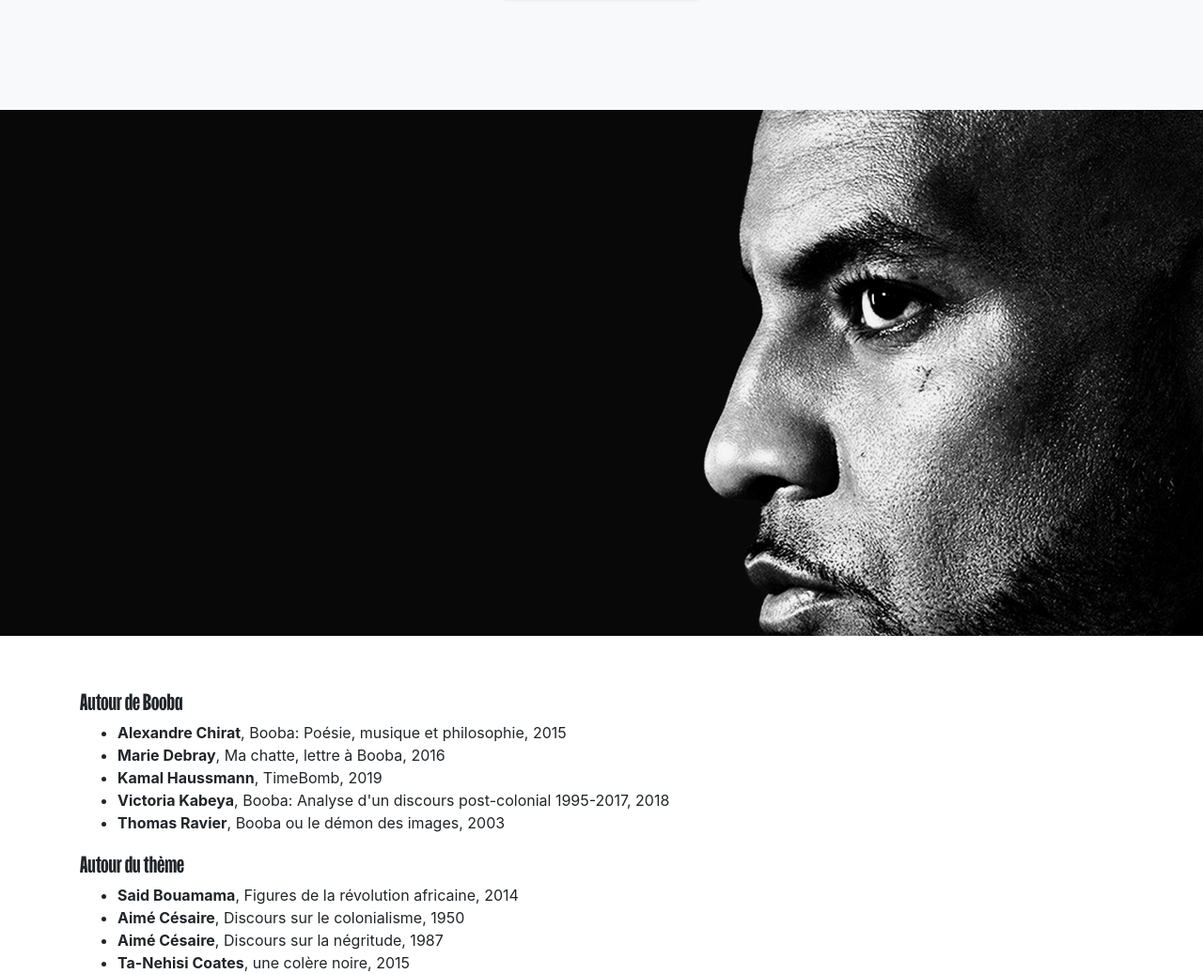
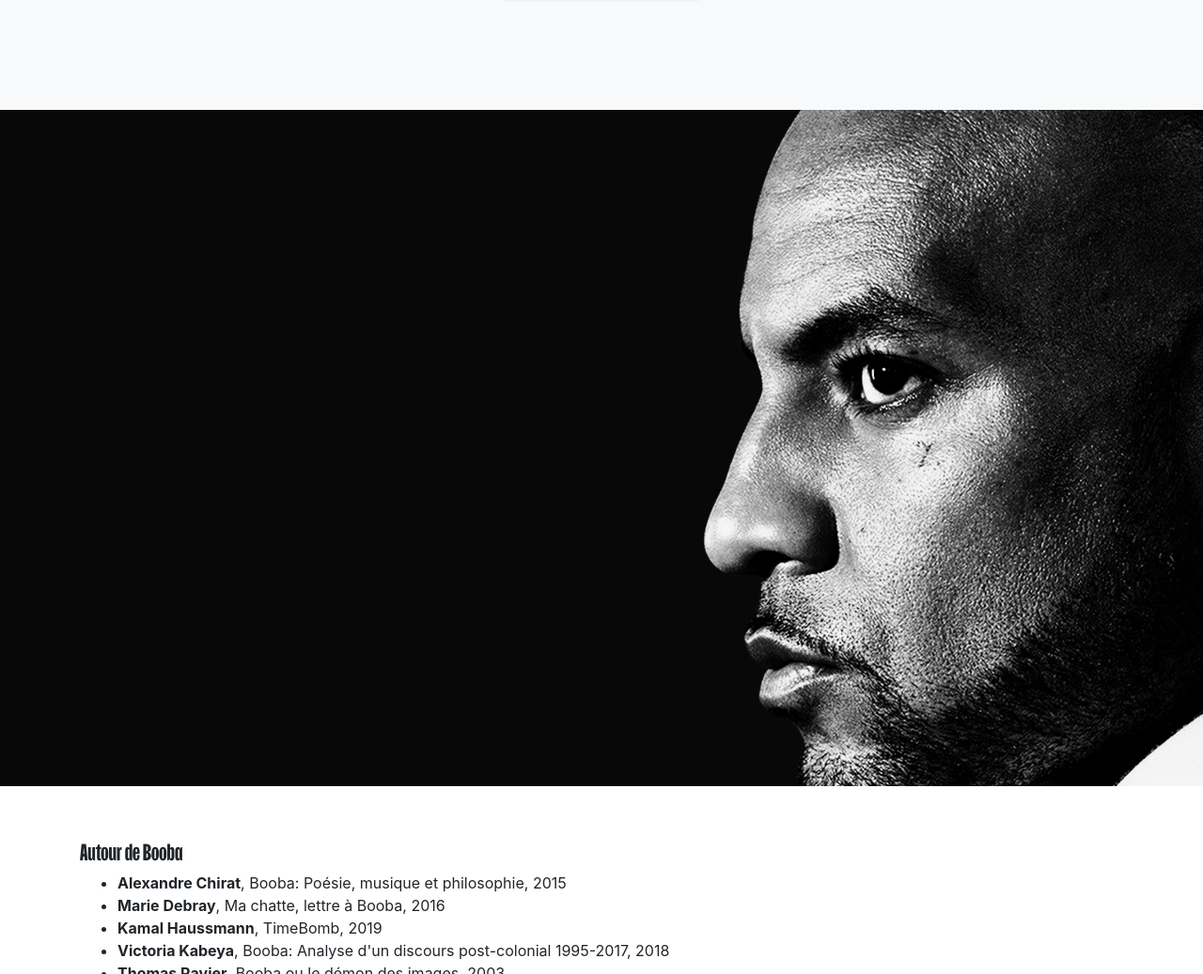
Before and after one commit to Lu7sodaa/booba, a website with bundled scripts: page index.html in a window 1280 px wide. Shown: the part 1761-2798 px from the top of the page at 94% size. Built offline with nearby package versions, Linux system fonts and the light colour scheme; files whose address does not match are found by name.

Commit message:
hcange image

```diff
--- a/css/stylish-portfolio.css
+++ b/css/stylish-portfolio.css
@@ -235,7 +235,7 @@ h6 {
 }
 
 .tof {
-  min-height: 70vh;
+  min-height: 90vh;
   position: relative;
   display: table;
   width: 100%;
```
